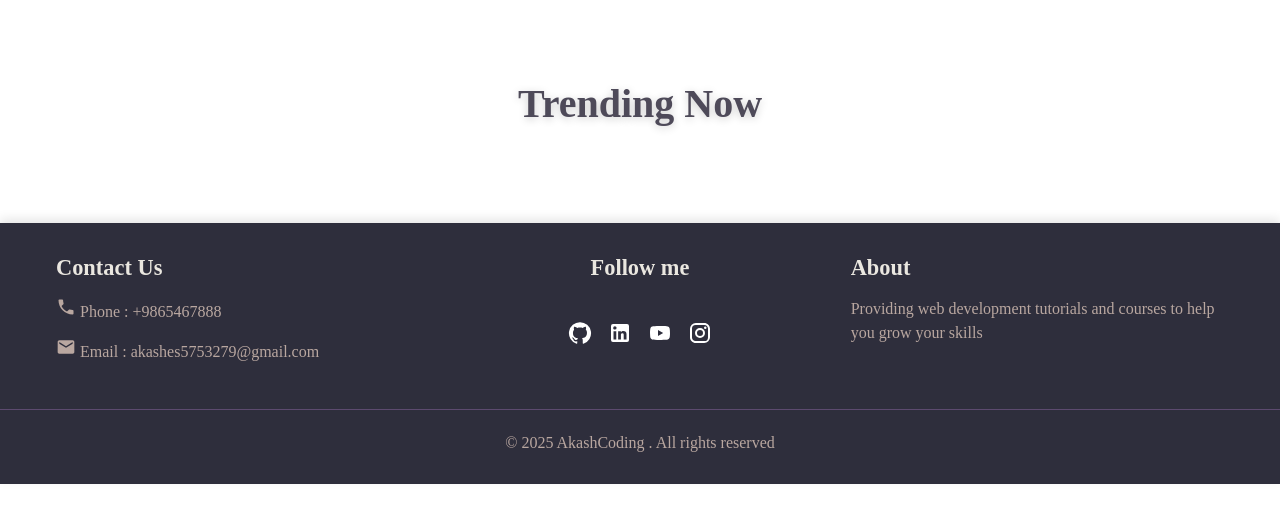
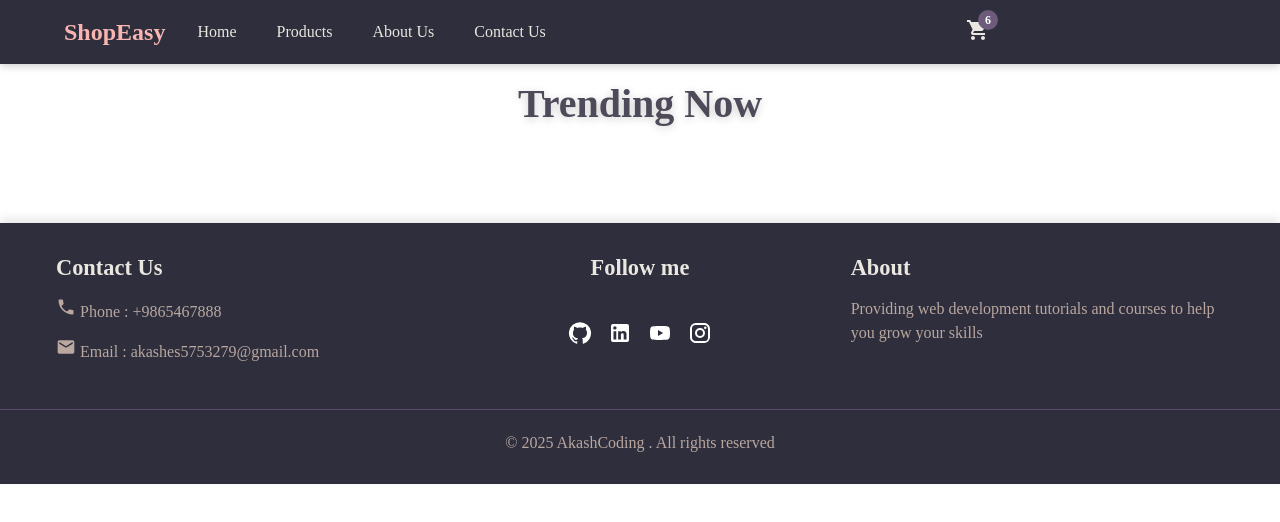
Before and after one commit to akashes/MERN-ECOM-25, a React (Vite) app in the folder frontend/: page / in a window 1280 px wide. Shown: the top 522 px of the page. Built offline with nearby package versions, Linux system fonts and the light colour scheme.

Commit message:
feat:add responsive navbar component

```diff
--- /dev/null
+++ b/frontend/src/components/Navbar.jsx
@@ -0,0 +1,67 @@
+import React, { useState } from 'react'
+import '../componentStyles/Navbar.css'
+import { Link } from 'react-router-dom'
+import SearchIcon from '@mui/icons-material/Search'
+import { ShoppingCart } from '@mui/icons-material'
+import  PersonAddIcon from '@mui/icons-material/PersonAdd'
+import  CloseIcon from '@mui/icons-material/Close'
+import MenuIcon from '@mui/icons-material/Menu'
+
+
+const Navbar = () => {
+    const [isMenuOpen, setIsMenuOpen] = useState(false)
+    const toggleMenu=()=>setIsMenuOpen(!isMenuOpen)
+
+    const isAuthenticated = true
+  return (
+    <nav className="navbar">
+        <div className="navbar-container">
+            <div className="navbar-logo">
+                <Link to='/' onClick={()=>setIsMenuOpen(false)}>ShopEasy</Link>
+            </div>
+            <div className={`navbar-links ${isMenuOpen ? 'active' : ''}`}>
+                <ul>
+                    <li  onClick={()=>setIsMenuOpen(false)} ><Link to='/home'>Home</Link></li>
+                    <li><Link to='/products'>Products</Link></li>
+                    <li><Link to='/about-us'>About Us</Link></li>
+                    <li><Link to='/contact-us'>Contact Us</Link></li>
+                </ul>
+            </div>
+            <div className="navbar-icons">
+                {/* <div className="search-container">
+                    <form action="" className="search-form">
+                        <input type="text" className='search-input'
+                        placeholder='search-products...'
+                        />
+                        <button className="search-icon">
+                            <SearchIcon focusable='false'/>
+                        </button>
+                    </form>
+
+                </div> */}
+                <div className="cart-container">
+                    <Link to='/cart'>
+                    <ShoppingCart className='icon'/>
+                    <span className="cart-badge">6</span>
+                        </Link>
+                </div>
+                {
+                !isAuthenticated &&  <Link to='/register' className='register-link'><PersonAddIcon className='icon'/></Link>
+
+                }
+                <div className="navbar-hamburger" onClick={toggleMenu}>
+                    {
+                        isMenuOpen?(
+                            <CloseIcon className='icon'/>
+                        ):(
+                            <MenuIcon className='icon'/>
+                        )
+                    }
+                </div>
+            </div>
+        </div>
+    </nav>
+  )
+}
+
+export default Navbar
--- a/frontend/src/pages/Home.jsx
+++ b/frontend/src/pages/Home.jsx
@@ -1,8 +1,10 @@
 import Footer from '../components/Footer'
+import Navbar from '../components/Navbar'
 import '../pageStyles/Home.css'
 const Home = () => {
   return (
    <>
+   <Navbar/>
     <div className="home-container">
       <h2 className="home-heading">Trending Now</h2>
 
```
